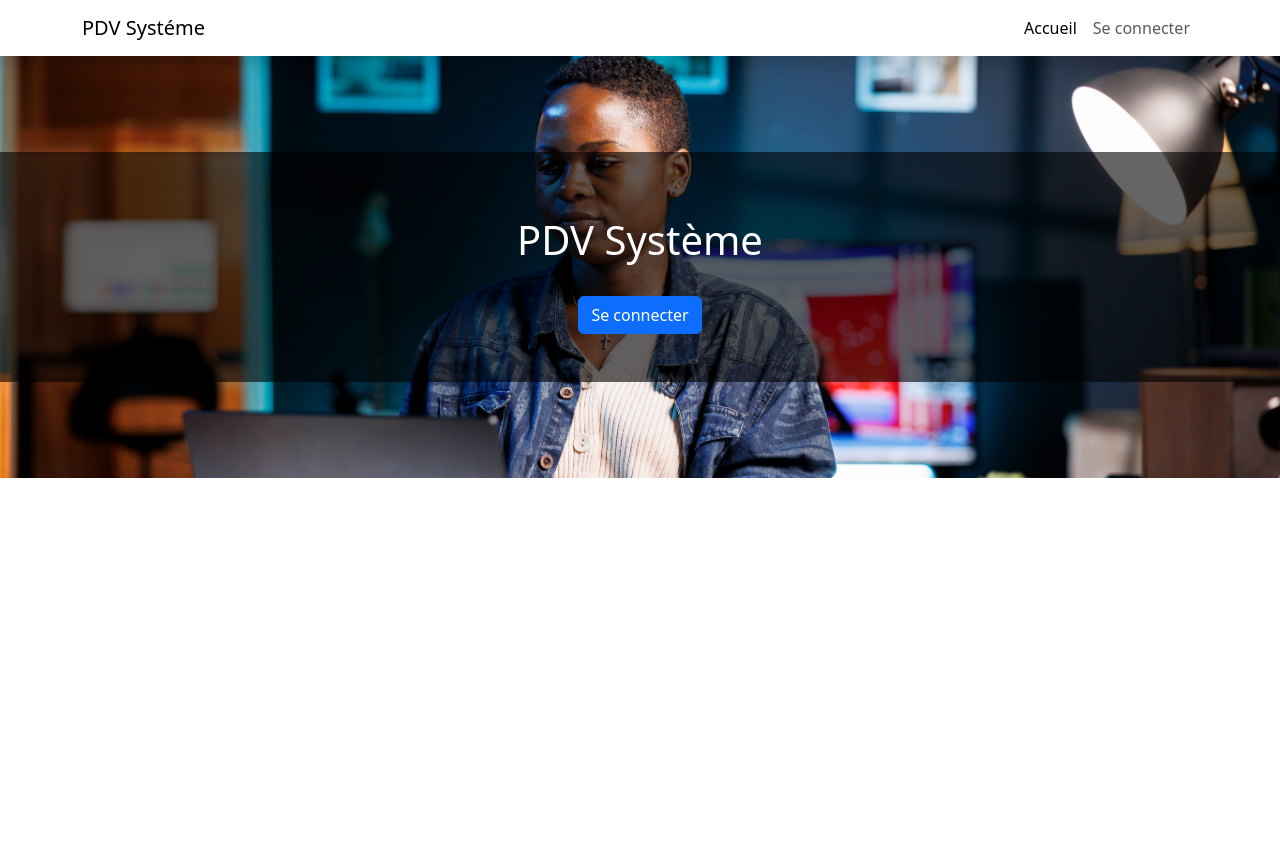
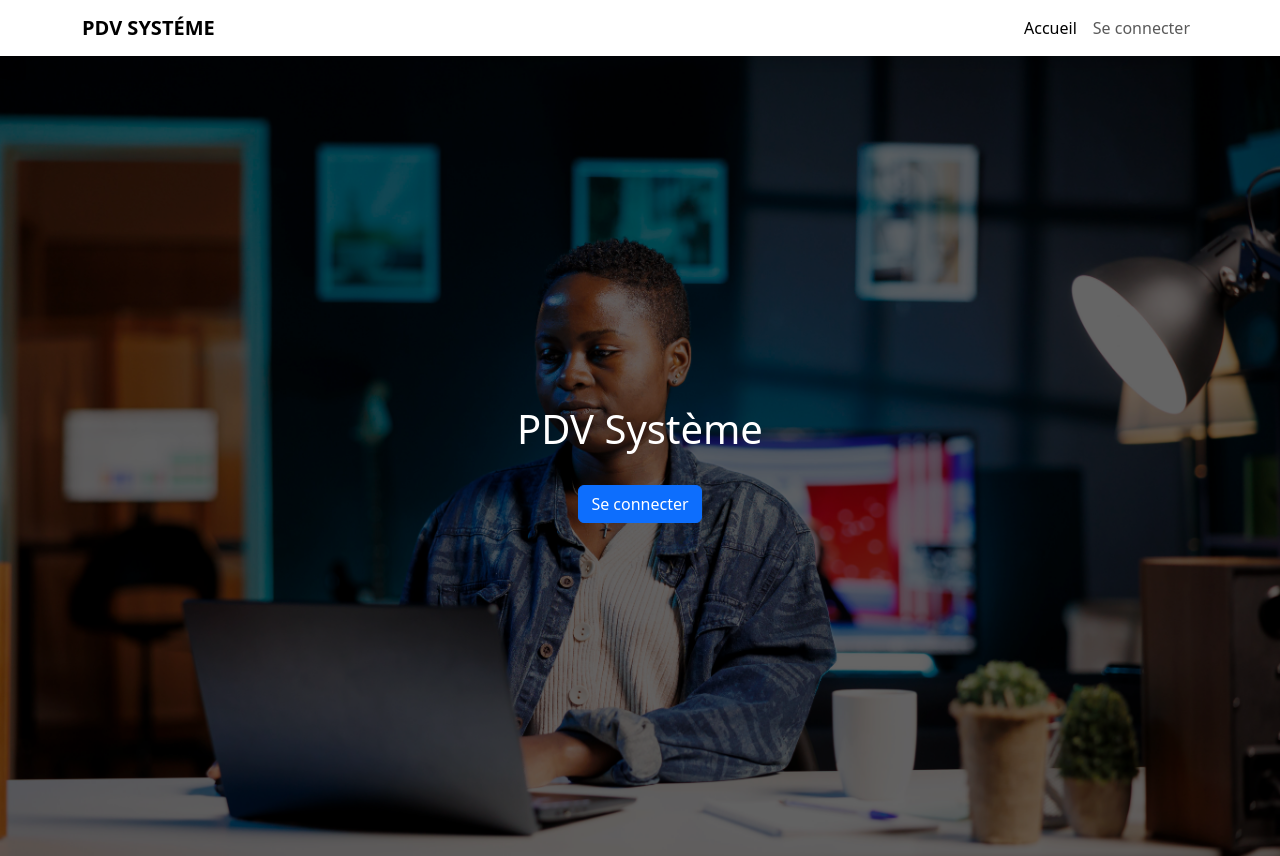
Before and after one commit to ntsociety/PDV_Syst-me, a PHP site: page /pdv-systeme/ in a window 1280 px wide. Before the commit the page ends 478 px from the top, so only its background shows below. Run offline with PHP 8.4, Linux system fonts and the light colour scheme.

Commit message:
complet projet v1

```diff
--- a/inc/navbar.php
+++ b/inc/navbar.php
@@ -1,6 +1,6 @@
 <nav class="navbar navbar-expand-lg bg-whit shadow">
     <div class="container">
-        <a class="navbar-brand" href="#">PDV Systéme</a>
+        <a class="navbar-brand fw-bold text-uppercase" href="#">PDV Systéme</a>
         <button class="navbar-toggler" type="button" data-bs-toggle="collapse" data-bs-target="#navbarSupportedContent" aria-controls="navbarSupportedContent" aria-expanded="false" aria-label="Toggle navigation">
             <span class="navbar-toggler-icon"></span>
         </button>
--- a/index.php
+++ b/index.php
@@ -1,6 +1,25 @@
 <?php include 'inc/head.php' ?>
+<style>
+    html,
+    body {
+        height: 100%;
+    }
 
-<div class="py-5" style="background: url('/pdv-systeme/admin/assets/female.jpg')no-repeat center/cover;">
+    .main {
+        height: 100%;
+        width: 100%;
+        display: table;
+
+    }
+
+
+    .overlay {
+        height: 100%;
+        display: flex;
+        align-items: center;
+    }
+</style>
+<div class="main" style="background: url('/pdv-systeme/admin/assets/female.jpg')no-repeat center/cover;">
     <div class="overlay" style="background-color:rgba(0, 0, 0, 0.6);">
         <div class="container my-5">
             <div class="row">
```
